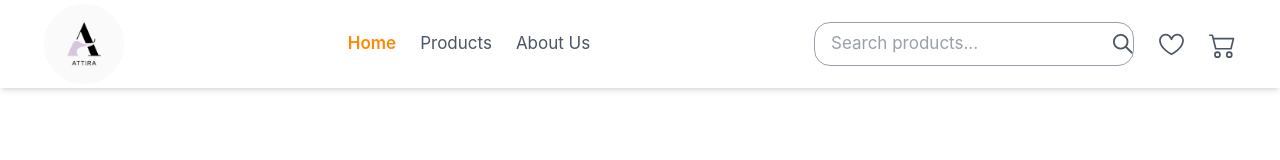
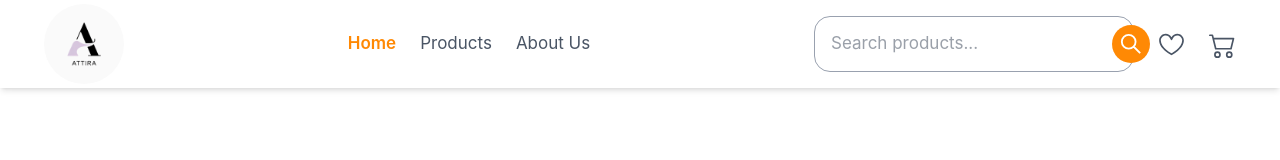
Before and after one commit to vamshi-krishna921/E-commerce-website, a React (Vite) app in the folder Attira/: page / in a window 1280 px wide. Shown: the top 160 px of the page. Built offline with nearby package versions, Linux system fonts and the light colour scheme.

Commit message:
Landing page completed

```diff
--- a/Attira/src/components/Home/Banner.jsx
+++ b/Attira/src/components/Home/Banner.jsx
@@ -1,9 +1,20 @@
 import React from "react";
 import bannerImg from "../../assets/Banner.png";
 import { useNavigate } from "react-router-dom";
+import { useRef } from "react";
+import { useGSAP } from "@gsap/react";
+import gsap from "gsap";
 
 function Banner() {
-    const navigate = useNavigate();
+  const navigate = useNavigate();
+  const imageRef = useRef(null);
+  const containerRef = useRef(null);
+  useGSAP(() => {
+  const tl = gsap.timeline({ defaults: { ease: "power3.out", duration: 0.6, delay: 0.5 } });
+  tl.from(imageRef.current, { x: -50, opacity: 0 })
+    .from(containerRef.current.children, { x: 50, opacity: 0, stagger: 0.1 }, "-=0.6");
+});
+
   return (
     <section className="mt-16 w-full h-[60dvh] font-body relative overflow-hidden">
       <div className="absolute inset-0 bg-gray-200 curved-banner z-0"></div>
@@ -11,12 +22,13 @@ function Banner() {
         <div className="w-160 h-full relative">
           <img
             src={bannerImg}
+            ref={imageRef}
             alt="this is bannerImg"
             className="absolute left-30 -bottom-10 h-[120%] w-auto"
           />
         </div>
 
-        <div className="w-full h-full flex flex-col justify-center items-center">
+        <div className="w-full h-full flex flex-col justify-center items-center" ref={containerRef}>
           <p className="text-xl md:text-2xl font-bold text-red-500 mb-2 uppercase tracking-wide">
             Limited Time Offer!
           </p>
@@ -24,12 +36,13 @@ function Banner() {
             Discover Your Style
           </h1>
           <p className="text-lg md:text-xl text-zinc-600 max-w-2xl text-center">
-            Shop the latest trends in fashion, accessories, and more. Elevate your
-            wardrobe with our exclusive collections.
+            Shop the latest trends in fashion, accessories, and more. Elevate
+            your wardrobe with our exclusive collections.
           </p>
-          <button className="mt-6 px-8 py-3 bg-orange-500 text-white text-lg font-semibold rounded-full hover:bg-orange-800 transition-colors duration-300 cursor-pointer" onClick={() =>
-            navigate("/products")
-          }>
+          <button
+            className="mt-6 px-8 py-3 bg-orange-500 text-white text-lg font-semibold rounded-full hover:bg-orange-800 transition-colors duration-300 cursor-pointer"
+            onClick={() => navigate("/products")}
+          >
             Shop Now
           </button>
         </div>
--- a/Attira/src/components/Navbar/Search.jsx
+++ b/Attira/src/components/Navbar/Search.jsx
@@ -26,8 +26,11 @@ function Search() {
           className="flex-1 outline-none bg-transparent px-2 text-gray-700"
           aria-label="Search"
         />
-        <button type="submit">
-          <GrSearch size={22} className="text-gray-600 hover:text-orange-400" />
+        <button
+          type="submit"
+          className="flex items-center justify-center p-2 bg-orange-400 rounded-full hover:bg-orange-600 transition-colors duration-200"
+        >
+          <GrSearch size={22} className="text-white" />
         </button>
       </div>
     </form>
```
